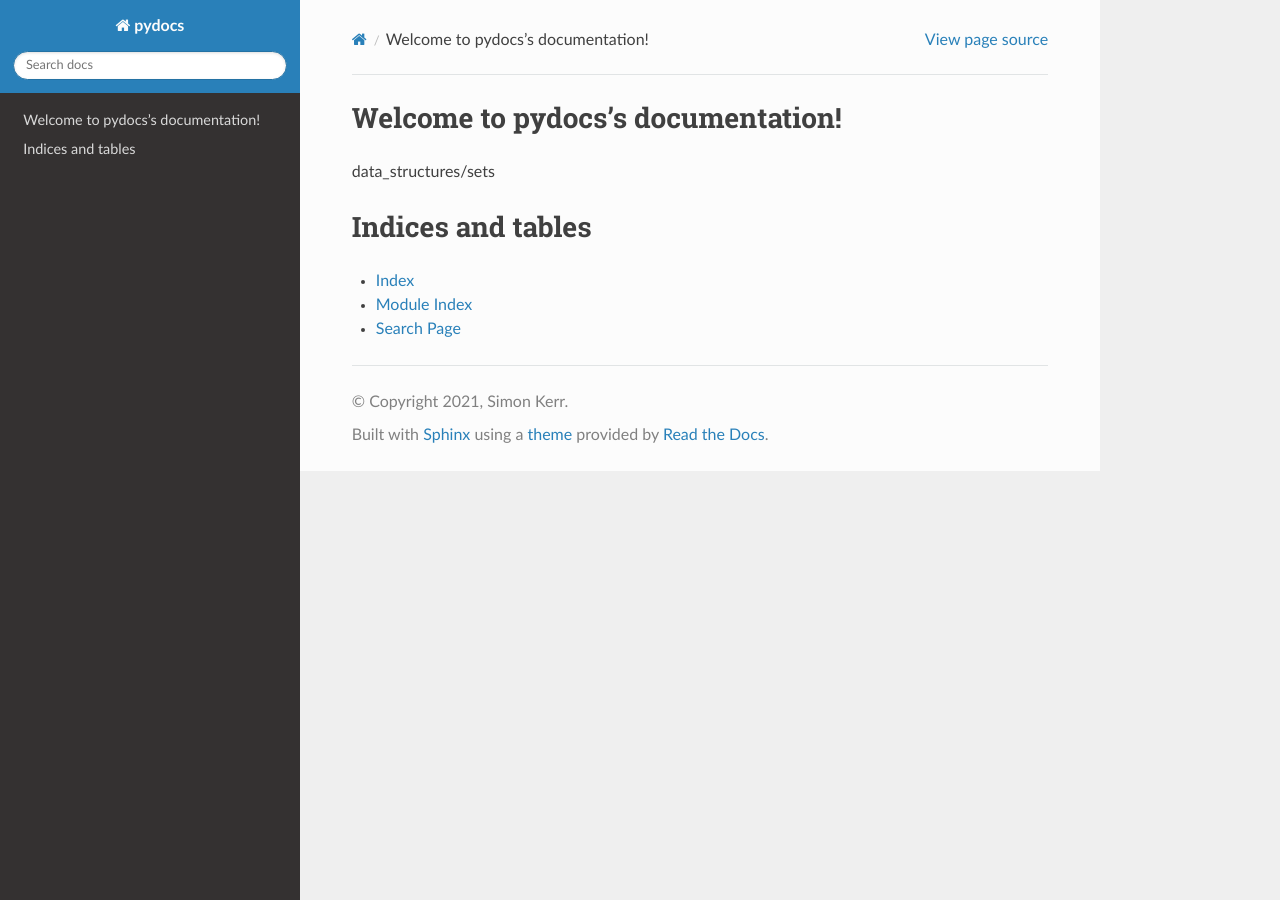
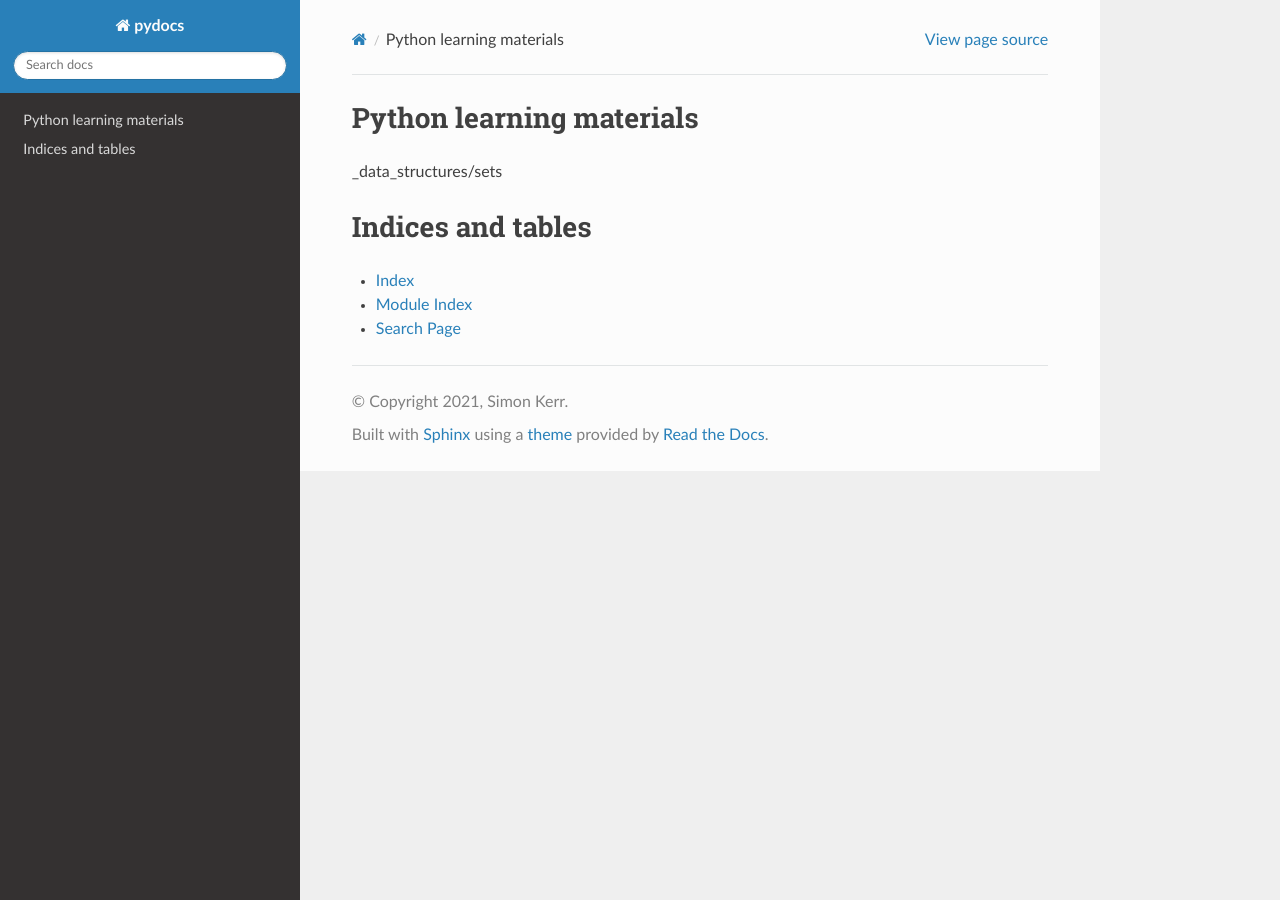
Before and after one commit to symonk/pydocs, a Sphinx documentation site: the page built from docs/source/index.rst, in a window 1280 px wide. Built offline with Sphinx 7.4.7 and the Read the Docs theme 2.0.0, drawn with Linux system fonts in a browser that asks for light colours.

Commit message:
rename some .rst text

```diff
--- a/docs/source/index.rst
+++ b/docs/source/index.rst
@@ -1,16 +1,11 @@
-.. pydocs documentation master file, created by
-   sphinx-quickstart on Sun Jul 25 12:40:16 2021.
-   You can adapt this file completely to your liking, but it should at least
-   contain the root `toctree` directive.
-
-Welcome to pydocs's documentation!
+Python learning materials
 ==================================
 
 .. toctree::
    :maxdepth: 2
    :caption: Contents:
 
-data_structures/sets
+_data_structures/sets
 
 
 
```
Also changed, not shown: docs/source/_data_structures/sets.rst (renamed from docs/source/data_structures/sets.rst).
